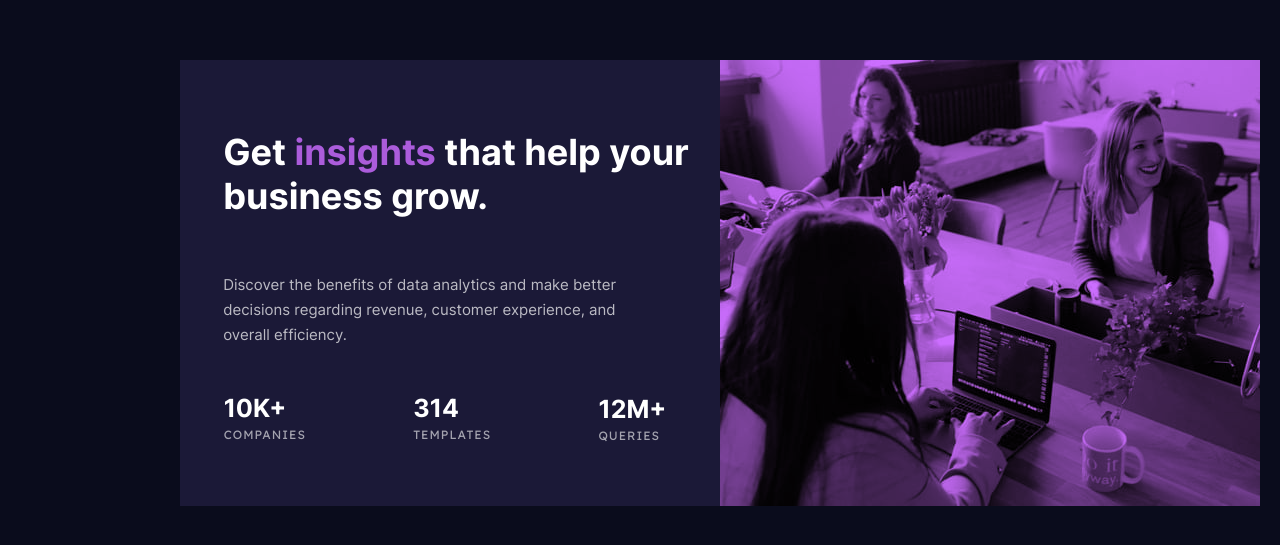
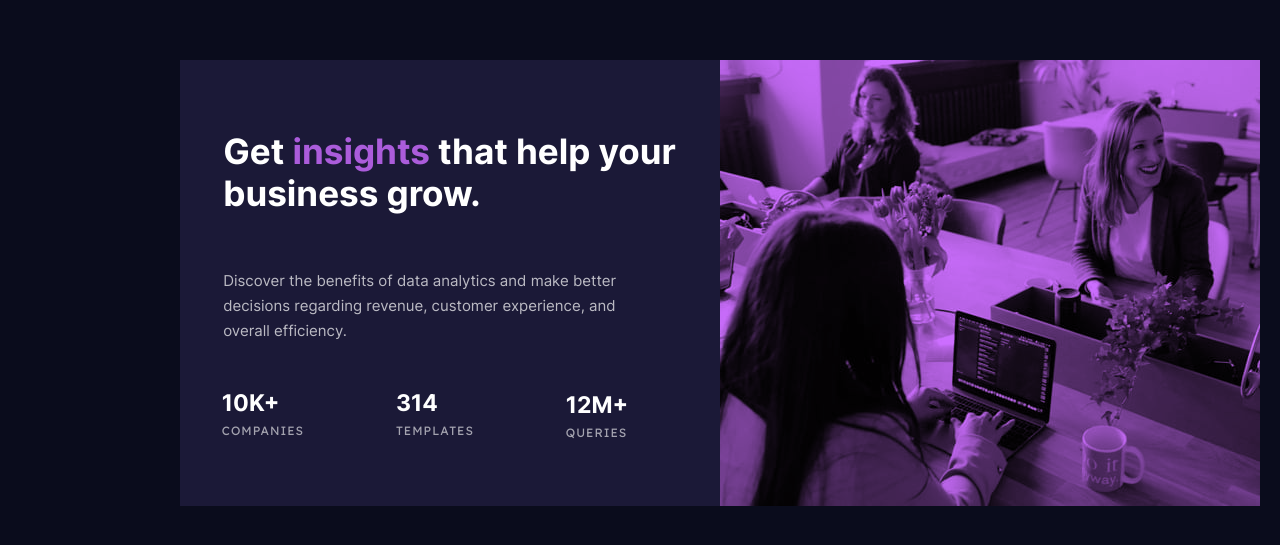
Before and after one commit to MarBifrost/Stats-preview-card-component, a plain HTML site: page index.html in a window 1280 px wide. Shown: the part 117-662 px from the top of the page. Drawn offline with Linux system fonts and the light colour scheme.

Commit message:
Update style.css

```diff
--- a/styles/style.css
+++ b/styles/style.css
@@ -63,7 +63,7 @@ body {
 .get {
     font-family: Inter;
     color: #FFFFFF;
-    font-size: 3.6rem;
+    font-size: 3.5rem;
     font-weight: 700;
     margin-top: 13%;
     margin-left: 8%;
@@ -92,10 +92,10 @@ span {
 .list {
 
     display: flex;
-    justify-content: space-around;
+    justify-content: space-evenly;
     color: #FFFFFF;
     margin-top: 10%;
-    margin-left: -10px;
+    margin-left: -50px;
 }
 
 
@@ -104,7 +104,7 @@ span {
     height: 29px;
     font-style: normal;
     font-weight: 700;
-    font-size: 2.5rem;
+    font-size: 2.3rem;
     margin-top: -10%;
 }
 
```
